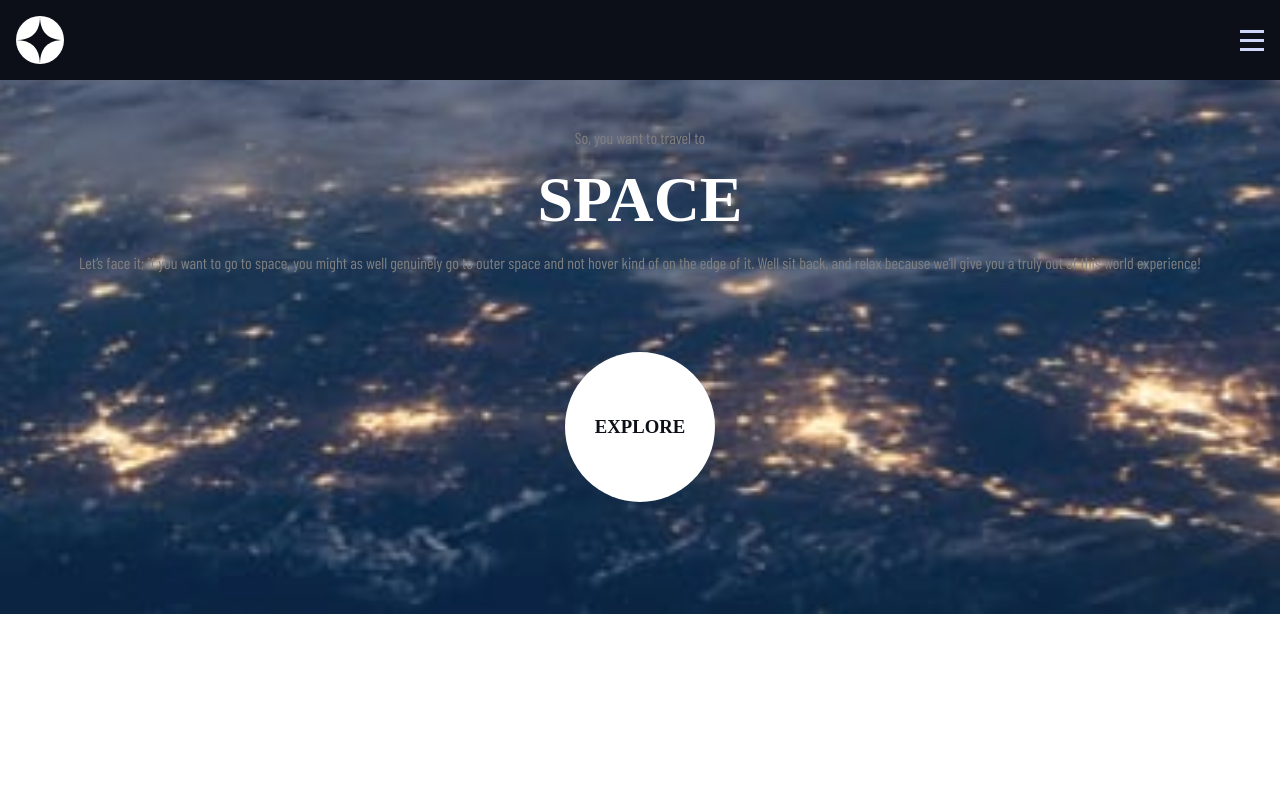
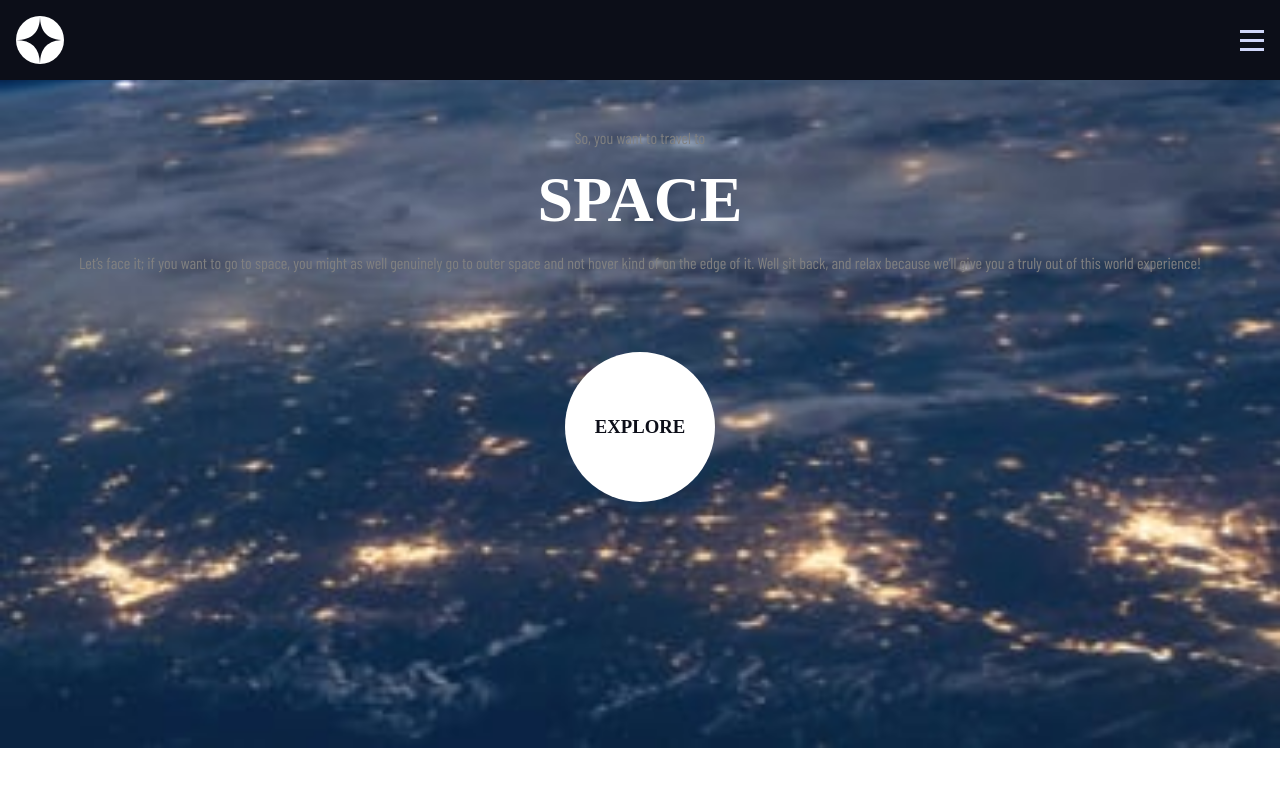
Before and after one commit to davidbabatunde/space-tourism-website, a React (Create React App) app: page / in a window 1280 px wide. Shown: the top 786 px of the page. Built offline with nearby package versions, Linux system fonts and the light colour scheme; a web font is replaced by a local one.

Commit message:
fixed home page background

```diff
--- a/src/Components/Home.scss
+++ b/src/Components/Home.scss
@@ -7,6 +7,7 @@ body {
   background-position: bottom;
   background-size: cover;
   background-repeat: no-repeat;
+  min-height: 700px;
 }
 
 main {
```
